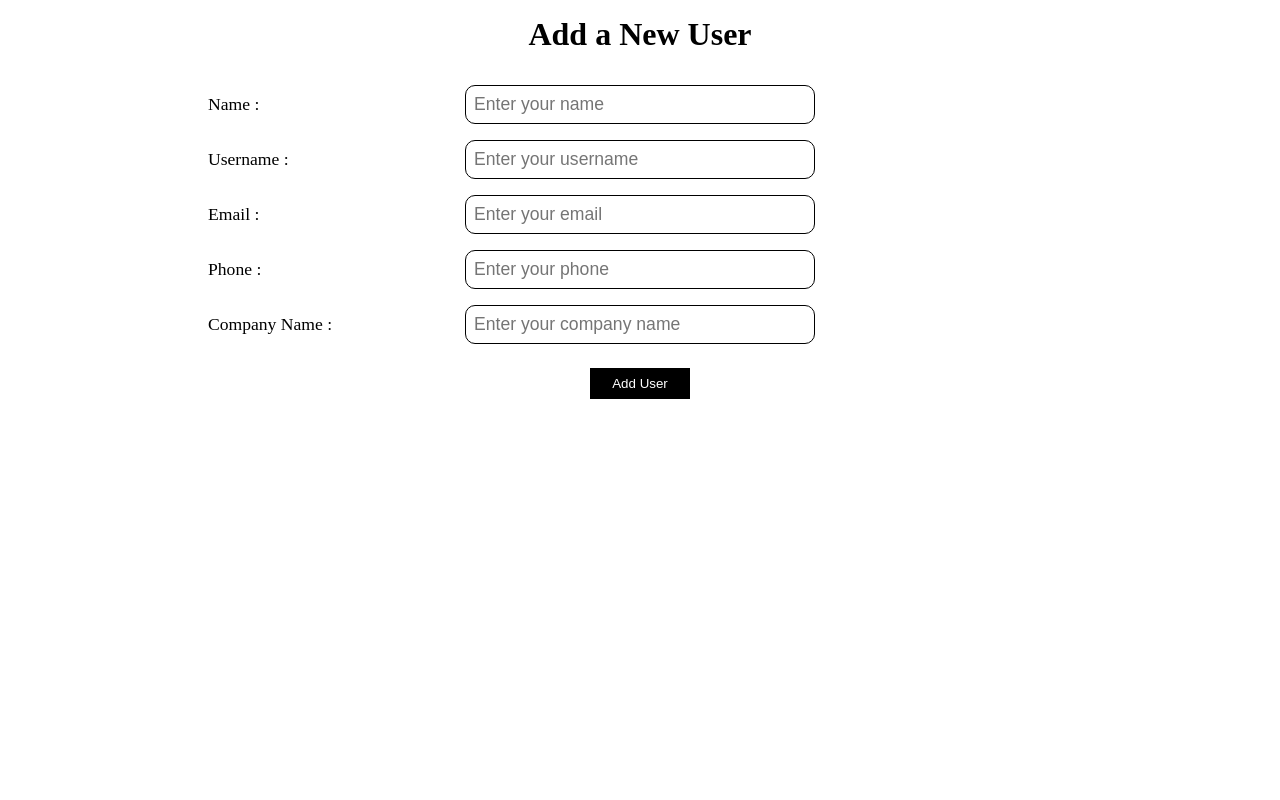
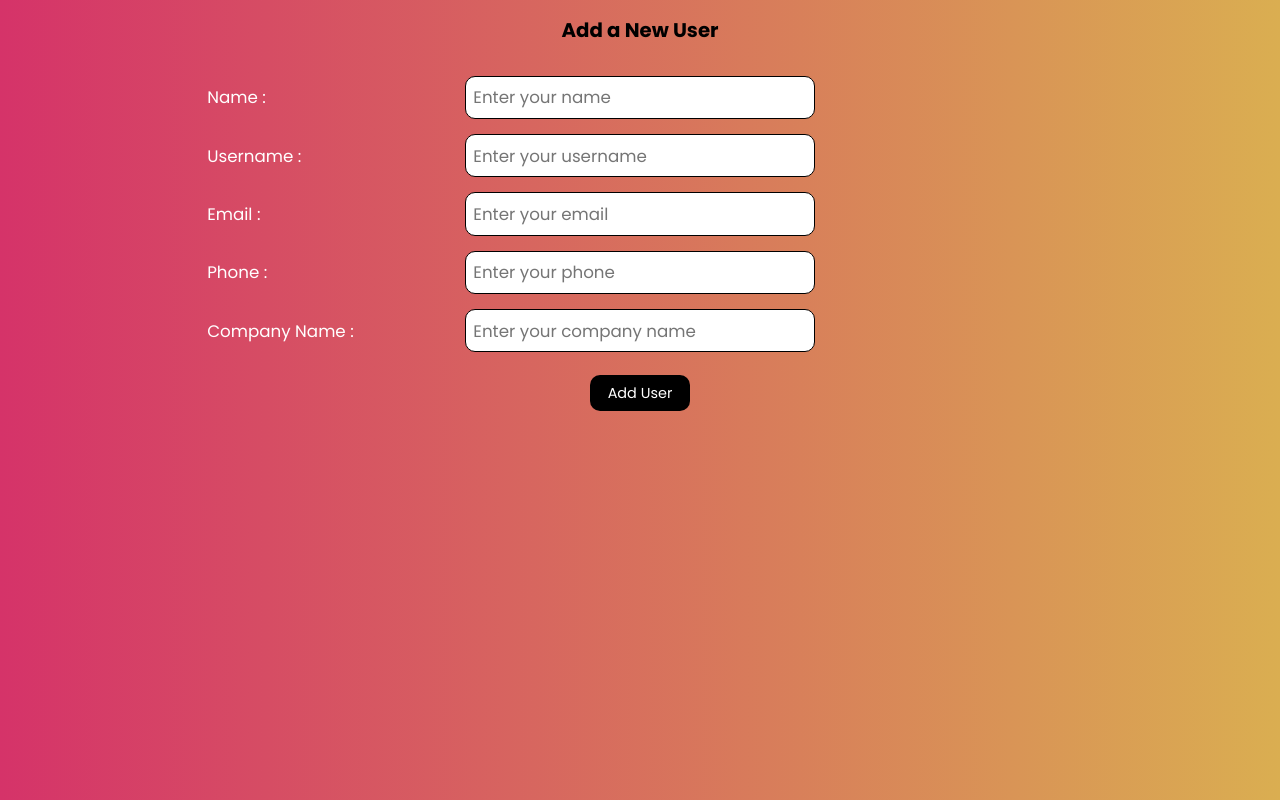
Before and after one commit to zakCedcoss/navigation-app-task, a React (Vite) app: page /addUser in a window 1280 px wide. Built offline with nearby package versions, Linux system fonts and the light colour scheme.

Commit message:
styles added

```diff
--- a/src/App.css
+++ b/src/App.css
@@ -1,8 +1,10 @@
 .App {
   width: 100vw;
+  min-height: 100vh;
+  background: linear-gradient(90deg, #d53369 0%, #daae51 100%);
 }
 .navbar {
-  background-color: #c5c5c5;
+  background: linear-gradient(90deg, #fcff9e 0%, #c67700 100%);
   padding: 1rem;
 }
 
@@ -16,11 +18,12 @@
   border-radius: 10px;
 }
 .navbar button {
+  color:#fcff9e;
   width: 100px;
   padding: 0.5rem;
   border: 1px solid black;
   border-radius: 5px;
-  background-color: white;
+  background-color:#d53369;
   cursor: pointer;
 }
 
@@ -35,6 +38,7 @@
   display: flex;
   align-items: center;
   justify-content: flex-start;
+  color: white;
 }
 
 .user-details p {
@@ -72,11 +76,13 @@
 }
 
 .add-user h1{
+  font-size: 1.3rem;
   margin-bottom: 1.5rem;
 }
 
 .add-user label {
   width:100%;
+color: white;
   display: flex;
   align-items: center;
   justify-content: flex-start;
@@ -104,13 +110,14 @@
   border: none;
   color: white;
   padding: 0.5rem;
+  border-radius: 10px;
   background-color: black;
   margin-block: 1rem;
   cursor: pointer;
 }
 
 .add-user button:hover {
-  background-color: white;
+  background-color: #d53369;
   color: black;
   border:1px solid black ;
 }
--- a/src/components/UserDetails.jsx
+++ b/src/components/UserDetails.jsx
@@ -15,7 +15,9 @@ function UserDetails({ user, handleSetUsers }) {
     <div className="user-details">
       <p>{user.id}</p>
       <p>
-        <Link to={`/${user.id}`}>{user.username}</Link>
+        <Link to={`/${user.id}`} title={user.name}>
+          {user.username}
+        </Link>
       </p>
       <p>{user.email}</p>
       <p>{user.phone.split(" ")[0]}</p>
--- a/src/index.css
+++ b/src/index.css
@@ -1,7 +1,11 @@
+@import url('https://fonts.googleapis.com/css2?family=Poppins:wght@300;400;700&display=swap');
+
 *{
   margin: 0;
   padding: 0;
   box-sizing: border-box;
+  font-family: 'Poppins', Arial, Helvetica, sans-serif;
+  font-size: 0.95rem;
 }
 
 body {
@@ -10,5 +14,10 @@ body {
 }
 
 a {
+  color: white;
   text-decoration: none;
 }
+
+a:hover {
+  color: #00d2ff;
+}
```
